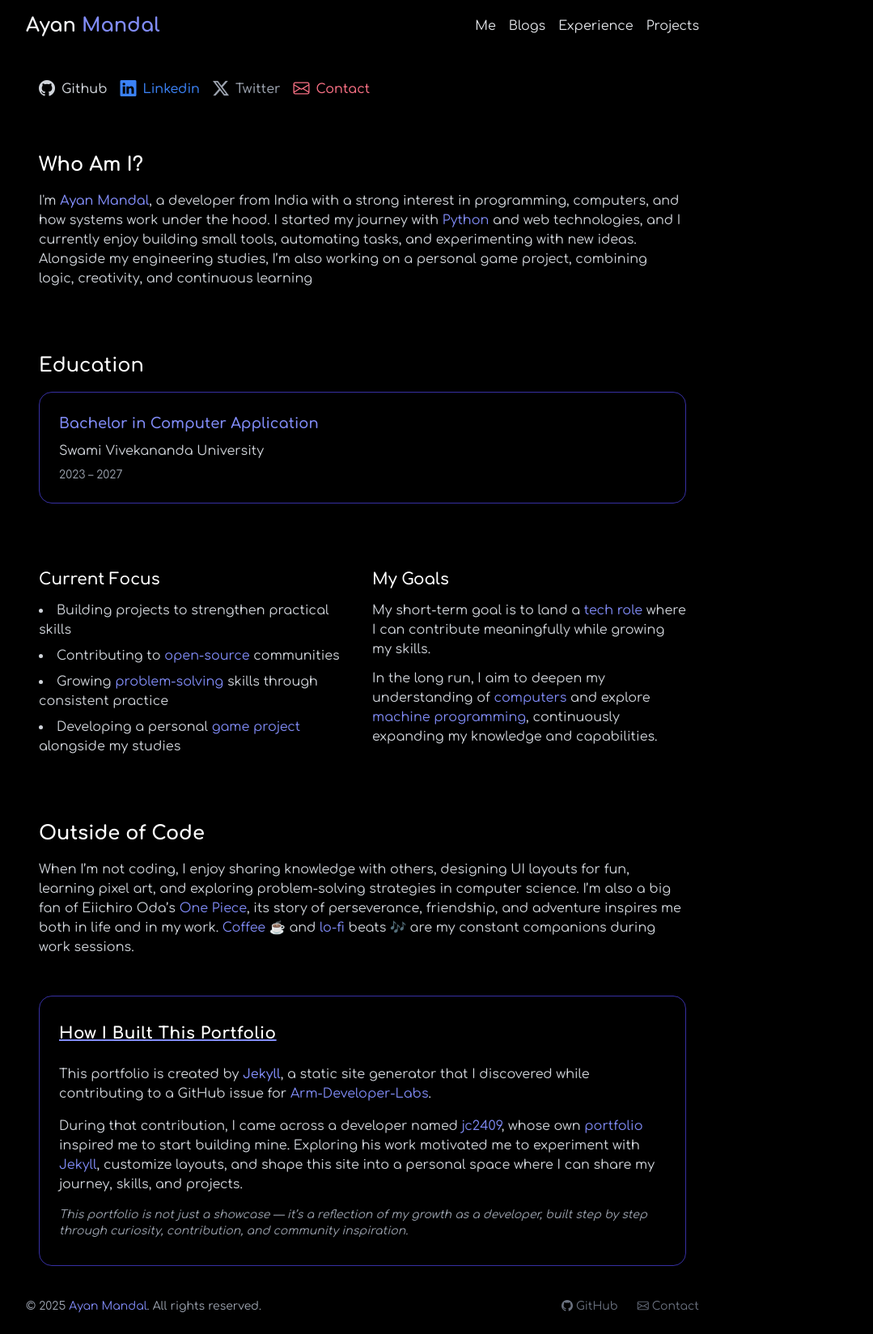
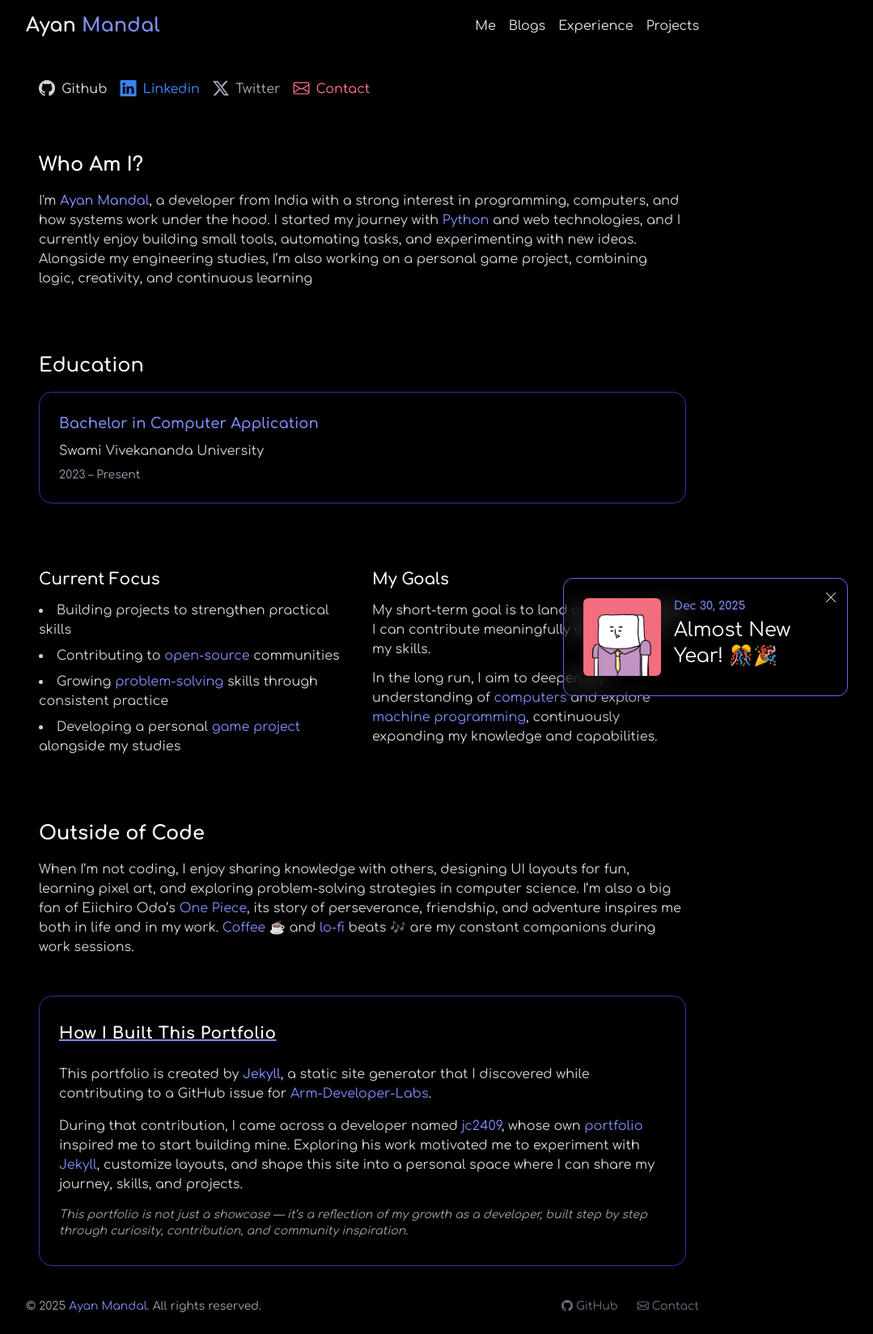
Before and after one commit to CodeCraftAyan/Ayan-Mandal, a Jekyll site: the page built from pages/me.html, in a window 1280 px wide. Shown: the whole page at 81% size, without its empty margins (192-1271 px from the left). Built offline with Jekyll 4.4.1, drawn with Linux system fonts in a browser that asks for light colours; nearby versions of some CDN libraries; some web fonts are replaced.

Commit message:
Update ui & add a new notification feature

```diff
--- a/_layouts/base.html
+++ b/_layouts/base.html
@@ -95,9 +95,30 @@
         </div>
     </div>
 
+    <div id="dateNotification" class="hidden fixed bottom-5 right-5 md:bottom-10 md:right-10 bg-transparent border border-indigo-500 rounded-xl backdrop-blur-md text-white p-6 shadow-2xl w-[90%] sm:w-[22rem] md:w-[22rem] transform transition-all duration-500 ease-in-out animate-slide-down">
+
+        <button onclick="closeNotification()"class="absolute top-3 right-3 text-gray-300 hover:text-white">
+        <i class="bi bi-x-lg"></i>
+        </button>
+
+
+        <div class="flex items-start gap-4">
+            <img src="{{ site.baseurl }}/assets/image/base/celebration.gif" alt="celebration"class="w-24 h-24 rounded-md"/>
+
+            <div>
+                <h3 class="text-sm font-semibold text-indigo-400">
+                <p id="date"></p>
+                </h3>
+                <p id="celebrationMessage" class="text-2xl text-white mt-1"></p>
+            </div>
+        </div>
+    </div>
+
+    <script>document.getElementById("date").textContent = new Date().toLocaleDateString("en-US",{month:"short",day:"numeric",year:"numeric"});</script>
     <script src="{{ site.baseurl }}/assets/js/randomColor.js"></script>
     <script src="{{ site.baseurl }}/assets/js/popup.js"></script>
     <script src="{{ site.baseurl }}/assets/js/customPlant.js"></script>
+    <script src="{{ site.baseurl }}/assets/js/celebration.js"></script>
 
 </body>
 </html>
--- /dev/null
+++ b/assets/js/celebration.js
@@ -0,0 +1,31 @@
+const celebrations = {
+  "1-1": "Happy New Year! 🎊🎍",
+  "26-1": "🇮🇳 Happy Republic Day!",
+  "15-8": "🇮🇳 Happy Independence Day!",
+  "25-12": "🎄 Merry Christmas!",
+  "30-12": "Almost New Year! 🎊🎉",
+};
+
+const notification = document.getElementById("dateNotification");
+const messageEl = document.getElementById("celebrationMessage");
+
+const today = new Date();
+const todayKey = `${today.getDate()}-${today.getMonth() + 1}`;
+
+if (celebrations[todayKey]) {
+  messageEl.textContent = celebrations[todayKey];
+  notification.classList.remove("hidden");
+
+  setTimeout(() => {
+    closeNotification();
+  }, 7000);
+}
+
+function closeNotification() {
+  notification.classList.add("opacity-0", "-translate-x-5");
+  setTimeout(() => {
+    notification.classList.add("hidden");
+  }, 300);
+}
+
+window.closeNotification = closeNotification;
--- a/assets/js/popup.js
+++ b/assets/js/popup.js
@@ -12,7 +12,7 @@ document.addEventListener("DOMContentLoaded", function () {
             clearTimeout(autoCloseTimer);
             autoCloseTimer = setTimeout(() => {
                 popup.classList.add("hidden");
-            }, 5000);
+            }, 6000);
         });
     });
 
--- a/index.html
+++ b/index.html
@@ -25,7 +25,7 @@ permalink: /
 
         <div class="pl-2">
             <h2 class="text-2xl sm:text-3xl md:text-3xl lg:text-3xl mb-2 animate-slide-right">Hey, I'm
-                <span class="text-indigo-400">Ayan</span>
+                <span class="text-indigo-400 underline decoration-white">Ayan</span>
                 <span>👋</span>
             </h2>
             <p class="text-sm text-gray-300">
@@ -96,7 +96,7 @@ permalink: /
 
     <div class="mt-4 mb-10">
 
-        <p class="text-gray-400 bg-gray-800 text-sm p-2 mb-4 overflow-hidden rounded w-32 animate-slide-left">Recent projects</p>
+        <p class="text-gray-400 bg-gray-900 border border-indigo-400 text-sm p-2 mb-4 overflow-hidden rounded w-36 text-center animate-slide-left">Recent projects</p>
 
         <div class="grid grid-cols-1 sm:grid-cols-2 lg:grid-cols-2 gap-6 p-0 pb-4 md:p-4">
             {% assign sorted_projects = site.data.projects | sort: "date" | reverse %}
@@ -130,7 +130,7 @@ permalink: /
 
     <div class="mt-4 mb-10">
 
-        <p class="text-gray-400 bg-gray-800 text-sm p-2 mb-4 overflow-hidden rounded w-28 animate-slide-left">Recent posts</p>
+        <p class="text-gray-400 bg-gray-900 border border-indigo-400 text-sm p-2 mb-4 overflow-hidden rounded w-36 text-center animate-slide-left">Recent posts</p>
 
         <div class="flex flex-col pb-4 animate-slide-right">
             {% if site.blog != empty %}
--- a/pages/me.html
+++ b/pages/me.html
@@ -53,7 +53,7 @@ permalink: /me/
       <div class="space-y-1 sm:space-y-2">
         <h3 class="text-base sm:text-lg font-semibold text-indigo-400">Bachelor in Computer Application</h3>
         <p class="text-gray-300 text-sm sm:text-base">Swami Vivekananda University</p>
-        <p class="text-xs sm:text-sm text-gray-400">2023 – 2027</p>
+        <p class="text-xs sm:text-sm text-gray-400">2023 – Present</p>
       </div>
     </div>
   </div>
```
Also changed, not shown: _data/projects.json (+9 -0 lines), assets/image/base/celebration.gif (added).
